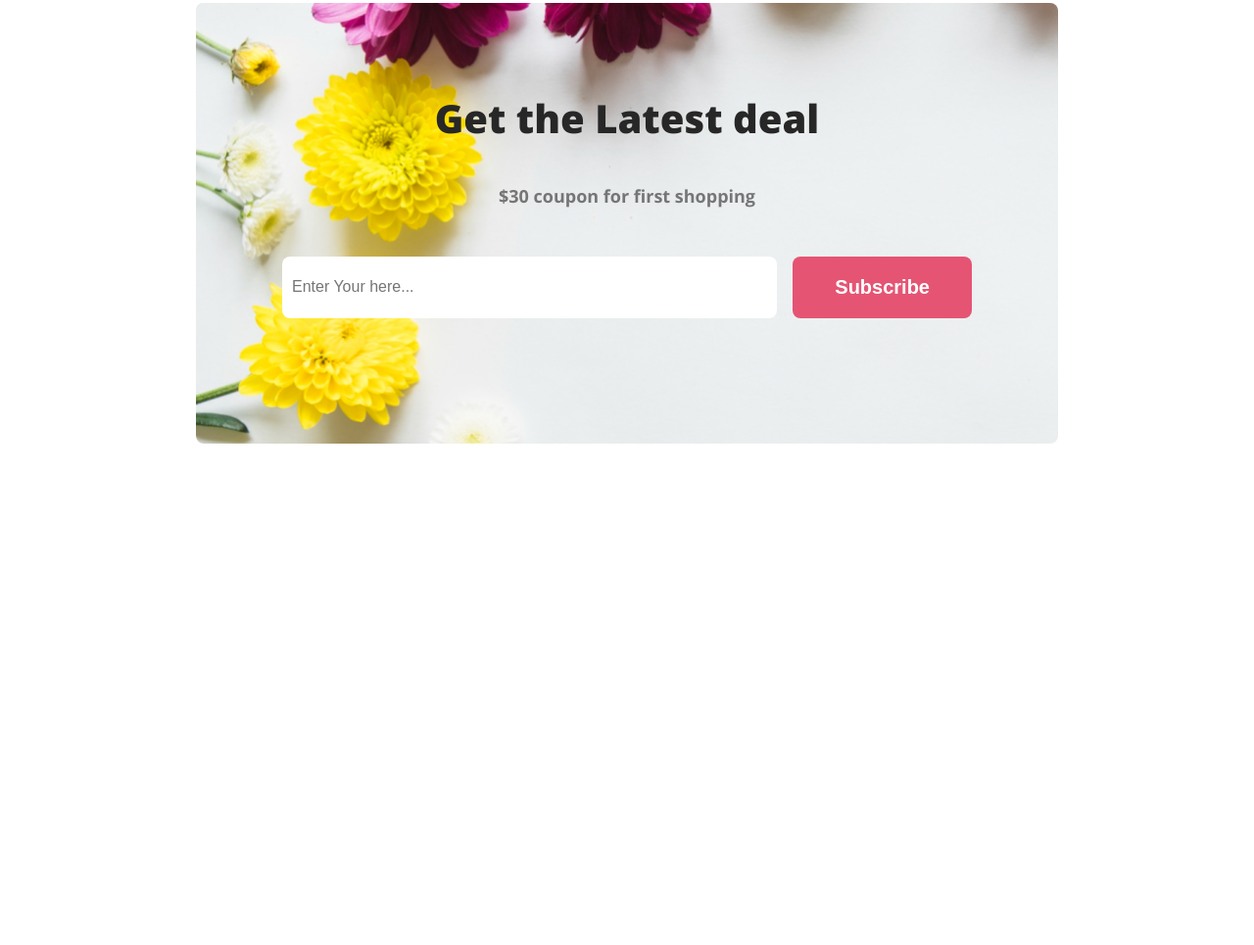
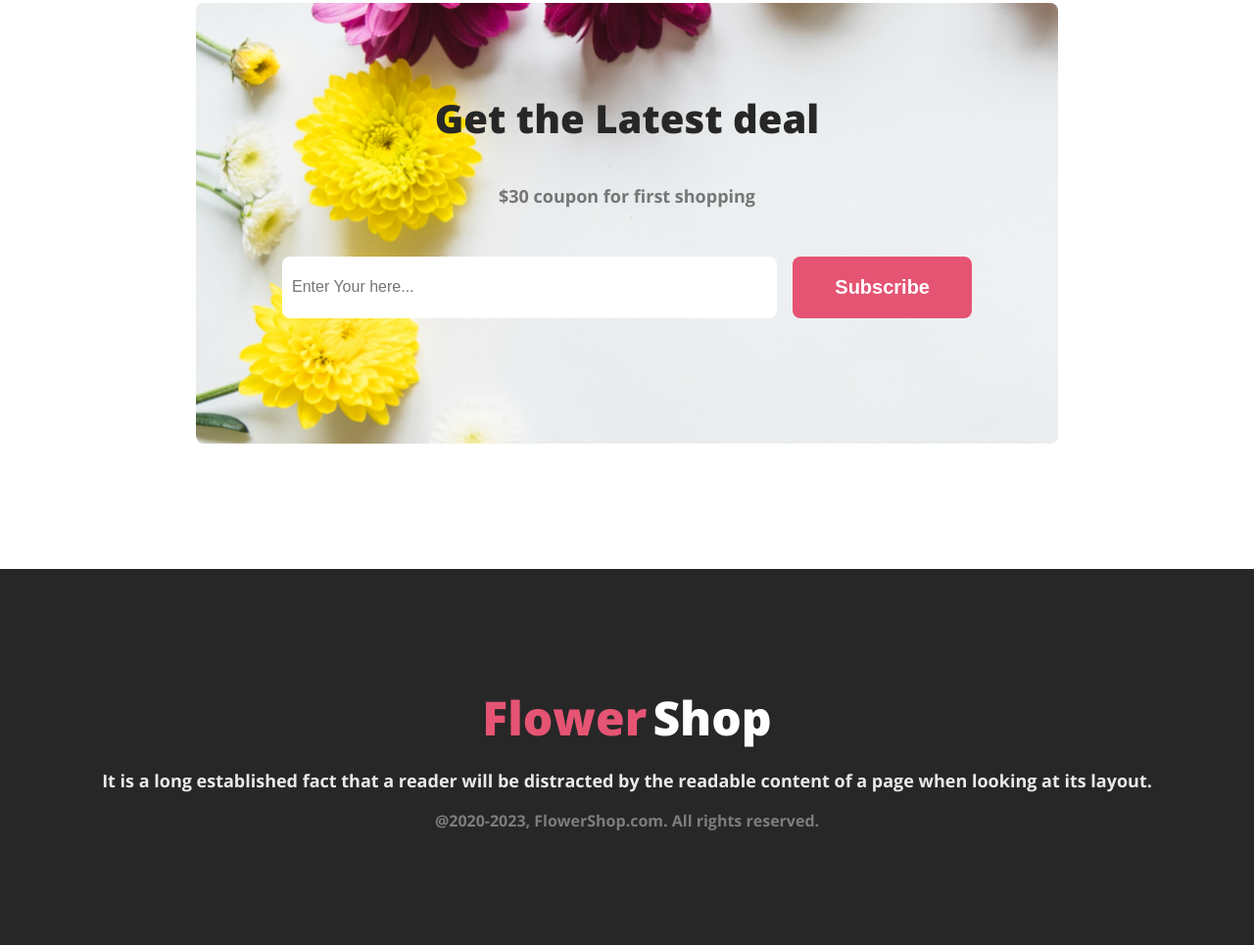
Before and after one commit to bariulmunshi/HTML-CSS-Project-2, a plain HTML site: page index.html in a window 1280 px wide. Shown: the part 3613-4578 px from the top of the page at 98% size. Before the commit the page ends 4194 px from the top, so only its background shows below. Drawn offline with nearby package versions, Linux system fonts and the light colour scheme.

Commit message:
added bonus section

```diff
--- a/index.html
+++ b/index.html
@@ -125,6 +125,22 @@
           </div>
         </div>
       </section>
+      <!--===================
+            Footer-section
+         ==================== -->
+      <footer>
+        <h2>
+          <span class="footer-title">Flower</span>
+          <span id="shop-text">Shop</span>
+        </h2>
+        <p class="footer-section-description">
+          It is a long established fact that a reader will be distracted by the
+          readable content of a page when looking at its layout.
+        </p>
+        <p class="footer-copy-right">
+          @2020-2023, FlowerShop.com. All rights reserved.
+        </p>
+      </footer>
     </main>
   </body>
 </html>
--- a/style.css
+++ b/style.css
@@ -153,3 +153,32 @@ header {
   font-style: normal;
   font-weight: 400;
 }
+
+/* ========================
+     Footer-section
+    ======================= */
+footer {
+  background: #272727;
+  padding: 100px 0px;
+  text-align: center;
+}
+.footer-title {
+  color: #e55473;
+  font-size: 48px;
+  font-weight: 800;
+}
+#shop-text {
+  color: white;
+  font-size: 48px;
+  font-weight: 800;
+}
+.footer-section-description {
+  color: rgba(255, 255, 255, 0.9);
+  font-size: 18px;
+  font-weight: 400;
+}
+.footer-copy-right {
+  color: rgba(255, 255, 255, 0.40);
+  font-size: 16px;
+  font-weight: 400;
+}
```
